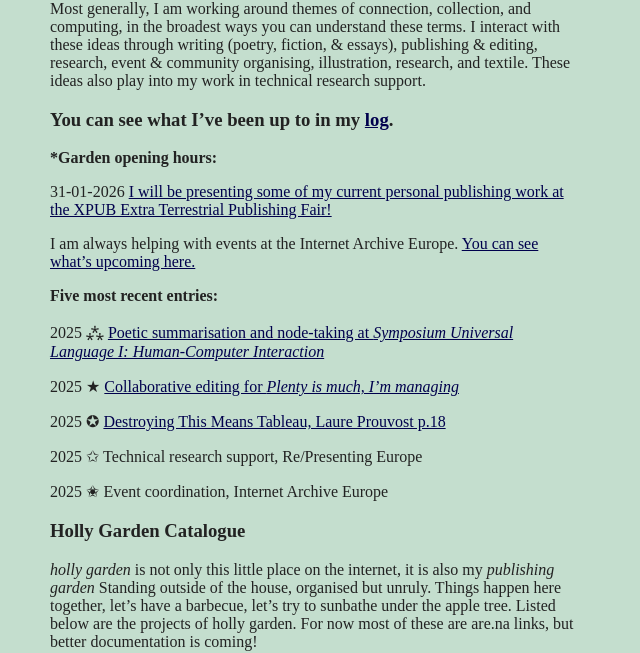
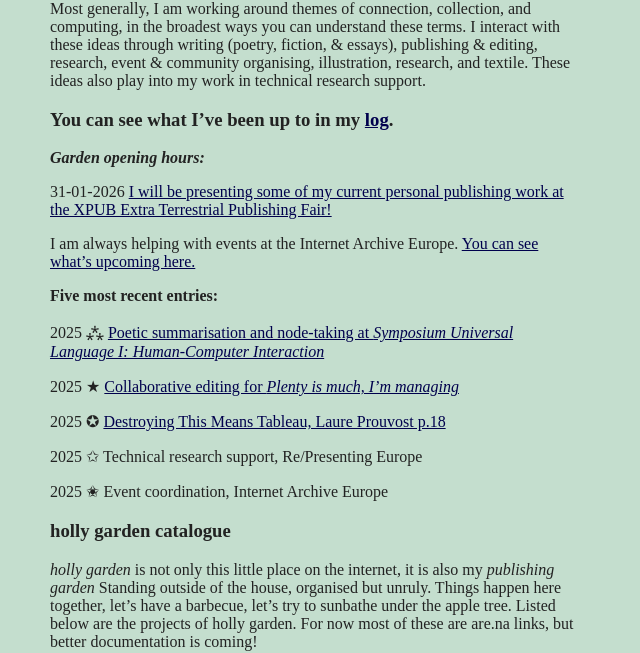
Before and after one commit to hollyz1jderveld/hollyz1jderveld.github.io, a Jekyll site: the page built from index.md, in a window 1280 px wide. Shown: the part 119-772 px from the top of the page, without its empty margins (0-640 px from the left). Built offline with Jekyll 4.4.1, drawn with Linux system fonts in a browser that asks for light colours; some web fonts are replaced; Markdown is read by kramdown in place of the engine named in the settings; our own code applies the rules of GitHub Pages for plain Markdown files.

```diff
--- a/index.md
+++ b/index.md
@@ -8,7 +8,7 @@ I'm Holly Zijderveld, this is my web garden. Although, on second thought, it's v
 Most generally, I am working around themes of connection, collection, and computing, in the broadest ways you can understand these terms. I interact with these ideas through writing (poetry, fiction, & essays), publishing & editing, research, event & community organising, illustration, research, and textile. These ideas also play into my work in technical research support.
 
 ### You can see what I've been up to in my [log](https://holly.garden/log).
-***Garden opening hours:**
+***Garden opening hours:***
 
 31-01-2026  [I will be presenting some of my current personal publishing work at the XPUB Extra Terrestrial Publishing Fair!](https://hub.xpub.nl/cerealbox/xtraterrestrial/?utm_source=ig&utm_medium=social&utm_content=link_in_bio)
 
@@ -26,7 +26,7 @@ I am always helping with events at the Internet Archive Europe. [You can see wha
 
 2025  ✬  Event coordination, Internet Archive Europe
 
-### Holly Garden Catalogue
+### holly garden catalogue
 *holly garden* is not only this little place on the internet, it is also my *publishing garden* Standing outside of the house, organised but unruly. Things happen here together, let’s have a barbecue, let’s try to sunbathe under the apple tree. Listed below are the projects of holly garden. For now most of these are are.na links, but better documentation is coming!
 
 001  [Holly Library](https://www.are.na/holly-zijderveld/holly-library)
```
